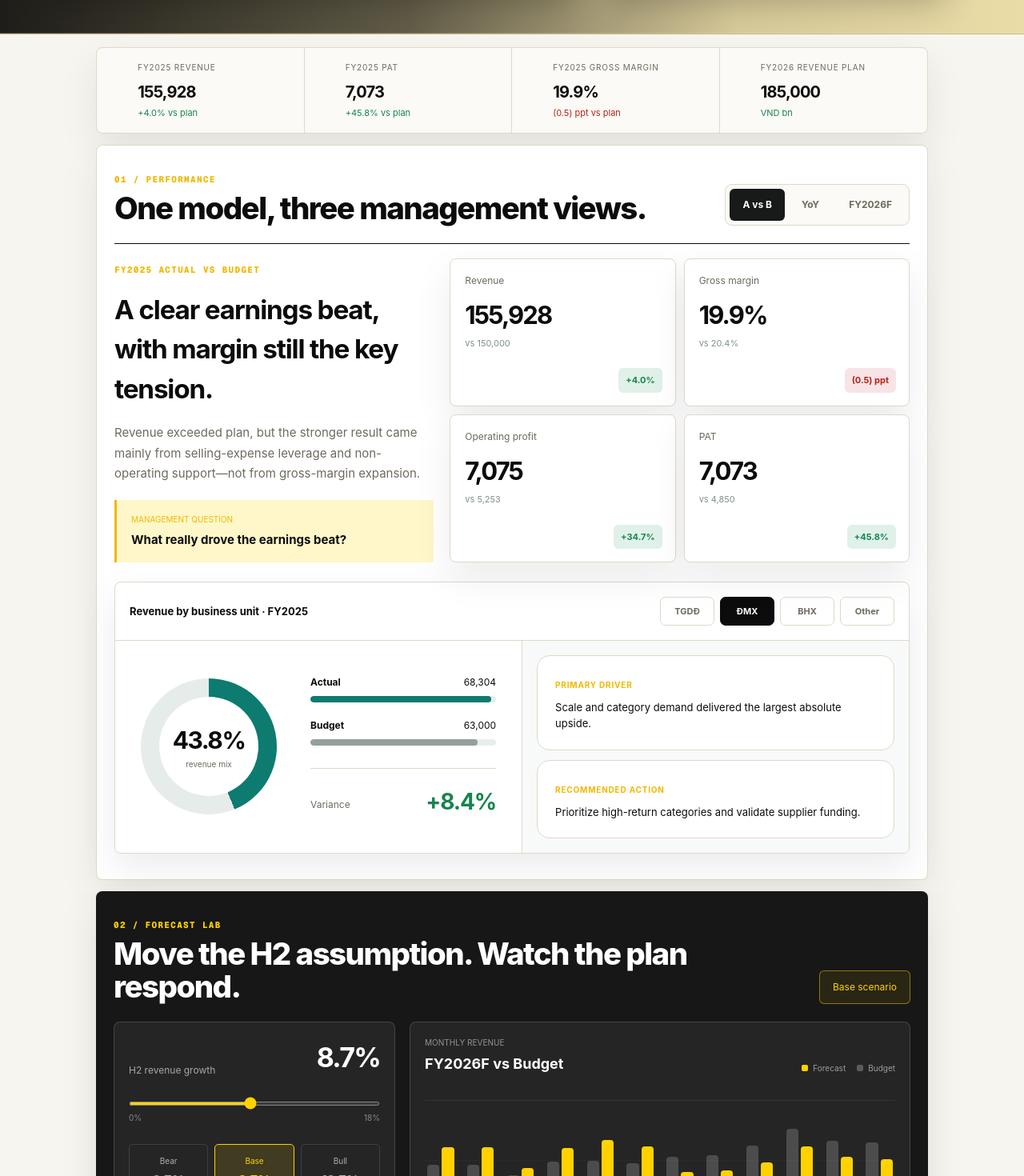
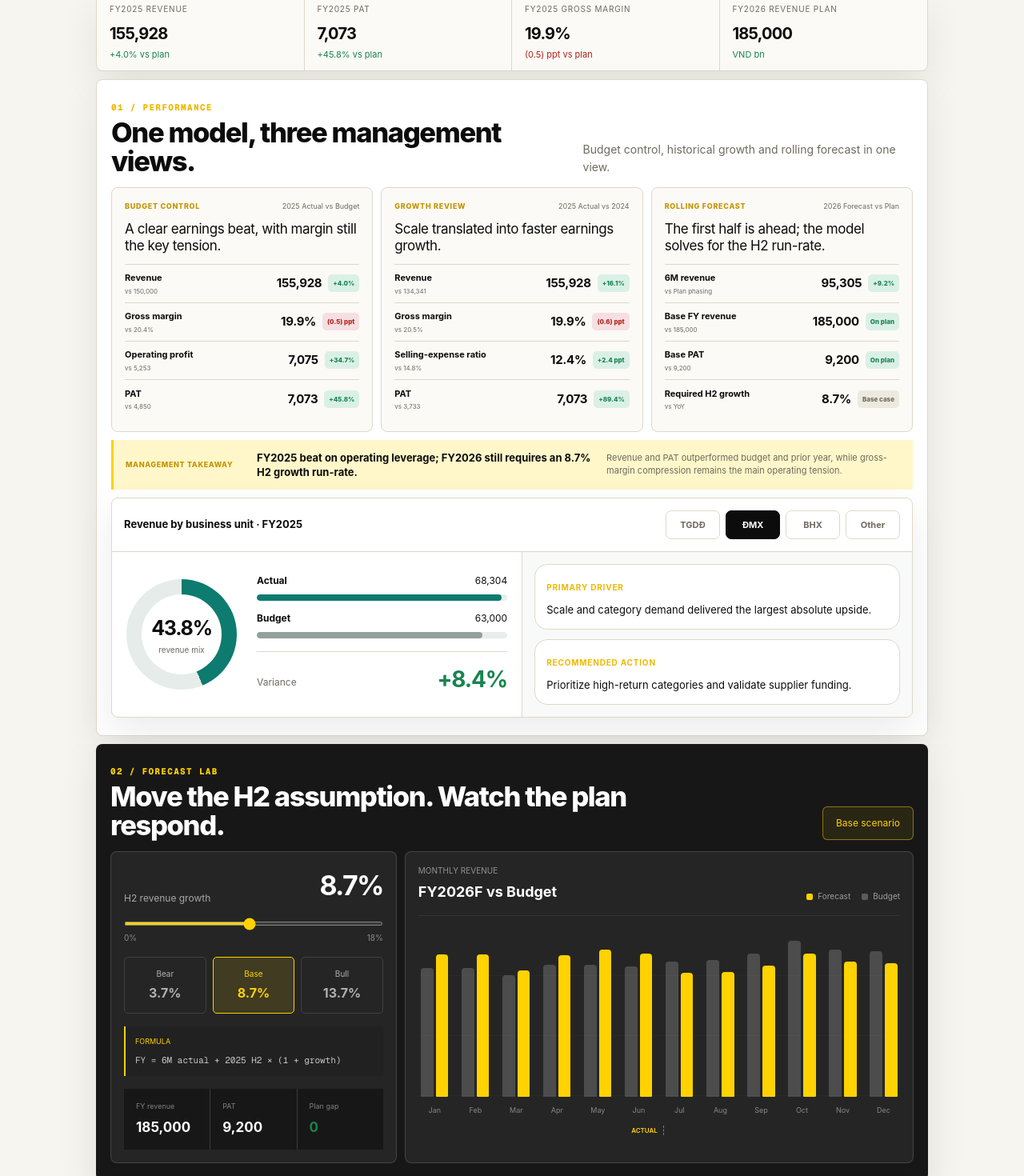
Before and after one commit to hoangnghiale238/mwg-fpa-interactive, a Next.js app: page / in a window 1280 px wide. Shown: the part 840-2310 px from the top of the page at 80% size. Built offline with nearby package versions, Linux system fonts and the light colour scheme.

Commit message:
Replace performance tabs with compact management cards

```diff
--- a/app/globals.css
+++ b/app/globals.css
@@ -2667,21 +2667,43 @@ footer a {
   width: min(1160px, calc(100% - 36px));
 }
 
+.hero {
+  min-height: 72vh;
+  padding-top: clamp(70px, 7vw, 92px);
+  padding-bottom: 38px;
+}
+
+.hero-copy {
+  padding: clamp(20px, 2.2vw, 26px);
+}
+
+.hero-panel {
+  padding: 18px;
+}
+
+.hero h1 {
+  margin: 14px 0;
+}
+
 .ticker {
   width: min(1040px, calc(100% - 36px));
-  margin: 16px auto 0;
+  margin: 10px auto 0;
   overflow: hidden;
   border: 1px solid var(--line);
   border-radius: 8px;
   box-shadow: 0 18px 48px rgba(12, 12, 12, 0.08);
 }
 
+.ticker div {
+  padding: 12px 16px;
+}
+
 .performance-section,
 .variance-section,
 .working-capital-section,
 .evidence-section {
-  margin-top: 14px;
-  padding: 28px 22px 32px;
+  margin-top: 10px;
+  padding: 20px 18px 22px;
   border: 1px solid var(--line);
   border-radius: 8px;
   background: #ffffff;
@@ -2690,14 +2712,14 @@ footer a {
 
 .dark-section,
 .model-section {
-  margin-top: 14px;
+  margin-top: 10px;
   padding: 0;
   background: transparent;
 }
 
 .dark-section > .section-shell,
 .model-section > .section-shell {
-  padding: 28px 22px 32px;
+  padding: 20px 18px 22px;
   border-radius: 8px;
   box-shadow: 0 18px 48px rgba(12, 12, 12, 0.1);
 }
@@ -2712,33 +2734,156 @@ footer a {
 }
 
 .section-heading {
-  gap: 20px;
-  margin-bottom: 22px;
+  gap: 14px;
+  margin-bottom: 14px;
 }
 
 .section-heading h2 {
-  margin-top: 6px;
-  font-size: clamp(28px, 3vw, 42px);
-}
-
-.performance-layout {
-  gap: 20px;
-  padding-top: 18px;
-  padding-bottom: 24px;
-}
-
-.management-question {
-  margin-top: 20px;
-}
-
-.metric-card {
-  min-height: 142px;
-  padding: 18px;
-}
-
-.metric-card strong {
-  margin-top: 11px;
-  font-size: 31px;
+  margin-top: 4px;
+  font-size: clamp(26px, 2.7vw, 38px);
+  line-height: 1.04;
+}
+
+.management-view-grid {
+  display: grid;
+  grid-template-columns: repeat(3, minmax(0, 1fr));
+  gap: 10px;
+}
+
+.management-view-card {
+  min-width: 0;
+  padding: 16px;
+  border: 1px solid var(--line);
+  border-radius: 8px;
+  background: #fbfaf6;
+}
+
+.management-view-card__header {
+  display: flex;
+  align-items: center;
+  justify-content: space-between;
+  gap: 8px;
+}
+
+.management-view-card__header span {
+  color: var(--teal-dark);
+  font-size: 9px;
+  font-weight: 800;
+  letter-spacing: 0.08em;
+  text-transform: uppercase;
+}
+
+.management-view-card__header small {
+  color: var(--muted);
+  font-size: 9px;
+}
+
+.management-view-card h3 {
+  min-height: 42px;
+  margin: 11px 0 12px;
+  font-size: 17px;
+  letter-spacing: -0.025em;
+  line-height: 1.22;
+}
+
+.management-metric-list {
+  border-top: 1px solid var(--line);
+}
+
+.management-metric-list > div {
+  display: grid;
+  grid-template-columns: minmax(0, 1fr) auto auto;
+  gap: 8px;
+  align-items: center;
+  min-height: 48px;
+  border-bottom: 1px solid var(--line);
+}
+
+.management-metric-list > div:last-child {
+  border-bottom: 0;
+}
+
+.management-metric-list span,
+.management-metric-list b,
+.management-metric-list small {
+  display: block;
+}
+
+.management-metric-list b {
+  font-size: 11px;
+}
+
+.management-metric-list small {
+  margin-top: 2px;
+  overflow: hidden;
+  color: var(--muted);
+  font-size: 8px;
+  text-overflow: ellipsis;
+  white-space: nowrap;
+}
+
+.management-metric-list strong {
+  font-size: 15px;
+  letter-spacing: -0.02em;
+}
+
+.management-metric-list em {
+  padding: 5px 6px;
+  border-radius: 5px;
+  font-size: 8px;
+  font-style: normal;
+  font-weight: 800;
+  white-space: nowrap;
+}
+
+.management-metric-list em.positive {
+  background: #daf0e7;
+  color: var(--positive);
+}
+
+.management-metric-list em.negative {
+  background: #f5dfe3;
+  color: var(--negative);
+}
+
+.management-metric-list em.neutral {
+  background: #ece9df;
+  color: var(--muted);
+}
+
+.management-takeaway {
+  display: grid;
+  grid-template-columns: 150px 1.15fr 1fr;
+  gap: 14px;
+  align-items: center;
+  margin: 10px 0;
+  padding: 13px 15px;
+  border-left: 3px solid var(--lime);
+  background: #fff7c9;
+}
+
+.management-takeaway > span {
+  color: var(--teal-dark);
+  font-size: 9px;
+  font-weight: 800;
+  letter-spacing: 0.07em;
+  text-transform: uppercase;
+}
+
+.management-takeaway strong {
+  font-size: 13px;
+  line-height: 1.4;
+}
+
+.management-takeaway p {
+  margin: 0;
+  color: var(--muted);
+  font-size: 11px;
+  line-height: 1.45;
+}
+
+.bu-panel {
+  margin-top: 10px;
 }
 
 .bu-selector,
@@ -2751,33 +2896,214 @@ footer a {
 .wc-explainer,
 .formula-list,
 .formula-detail {
+  padding: 15px;
+}
+
+.bu-visual {
+  grid-template-columns: 145px 1fr;
+  gap: 18px;
   padding: 18px;
 }
 
+.share-ring {
+  width: 138px;
+  height: 138px;
+}
+
+.share-ring > div {
+  width: 100px;
+  height: 100px;
+}
+
+.share-ring strong {
+  font-size: 25px;
+}
+
+.bu-bars > div {
+  margin-bottom: 13px;
+}
+
+.bu-variance {
+  margin-top: 16px !important;
+  padding-top: 13px;
+}
+
+.bu-commentary div {
+  padding: 14px;
+}
+
+.forecast-grid,
+.variance-layout {
+  gap: 10px;
+}
+
+.forecast-controls,
+.monthly-chart {
+  padding: 16px;
+}
+
+input[type="range"] {
+  margin-top: 20px;
+}
+
+.preset-row,
+.forecast-output {
+  margin-top: 16px;
+}
+
+.formula-chip {
+  margin-top: 16px;
+  padding: 12px;
+}
+
+.chart-area {
+  height: 250px;
+  margin-top: 16px;
+  padding-top: 14px;
+}
+
+.bars {
+  height: 195px;
+}
+
+.driver-list button {
+  min-height: 58px;
+  padding: 0 16px;
+}
+
 .driver-detail {
+  min-height: 348px;
   background: #171717;
   color: #ffffff;
 }
 
+.driver-detail h3 {
+  margin-top: 24px;
+}
+
+.driver-detail > strong {
+  font-size: 48px;
+}
+
+.driver-detail > p {
+  line-height: 1.55;
+}
+
+.driver-detail > div {
+  padding-top: 15px;
+}
+
+.wc-controls label {
+  margin-bottom: 16px;
+}
+
+.wc-output > div {
+  padding: 10px 0;
+}
+
+.wc-output .nwc-total {
+  margin-top: 10px;
+  padding: 14px;
+}
+
+.nwc-total strong {
+  font-size: 31px;
+}
+
+.wc-explainer p {
+  line-height: 1.55;
+}
+
+.wc-explainer code {
+  margin-top: 10px;
+  padding: 10px;
+}
+
 .model-flow {
   gap: 8px;
 }
 
 .model-flow article {
-  min-height: 180px;
-  padding: 18px;
+  min-height: 150px;
+  padding: 15px;
+}
+
+.model-flow h3 {
+  margin: 30px 0 9px;
 }
 
 .formula-lab {
   margin-top: 10px;
 }
 
+.formula-list button {
+  padding: 11px 10px;
+}
+
+.formula-detail h3 {
+  margin: 8px 0 14px;
+  font-size: 25px;
+}
+
+.formula-code {
+  padding: 16px;
+}
+
+.formula-meta {
+  margin-top: 12px;
+}
+
+.formula-meta div {
+  padding: 12px;
+}
+
+.preview-tabs {
+  margin-bottom: 10px;
+}
+
+.preview-frame {
+  height: clamp(320px, 46vw, 520px);
+}
+
+.preview-caption {
+  padding: 11px 4px;
+}
+
+.evidence-grid {
+  margin-top: 14px;
+}
+
 .evidence-grid article {
-  padding: 17px;
+  padding: 14px;
+}
+
+.evidence-grid strong {
+  margin-top: 12px;
+}
+
+.closing-section {
+  padding: 52px 0;
 }
 
 .closing-inner {
   width: min(1040px, calc(100% - 36px));
+  gap: 32px;
+}
+
+.closing-inner h2 {
+  margin: 12px 0;
+  font-size: clamp(32px, 3.6vw, 48px);
+}
+
+.closing-download {
+  padding-top: 19px;
+  padding-bottom: 19px;
+}
+
+footer {
+  gap: 24px;
+  padding-top: 24px;
+  padding-bottom: 24px;
 }
 
 @media (max-width: 1100px) {
@@ -2864,8 +3190,8 @@ footer a {
   }
 
   .hero {
-    padding-top: 42px;
-    padding-bottom: 48px;
+    padding-top: 30px;
+    padding-bottom: 32px;
   }
 
   .hero-copy,
@@ -2901,11 +3227,15 @@ footer a {
   .performance-section,
   .variance-section,
   .working-capital-section,
-  .evidence-section,
+  .evidence-section {
+    padding-top: 18px;
+    padding-bottom: 20px;
+  }
+
   .model-section,
   .dark-section {
-    padding-top: 62px;
-    padding-bottom: 68px;
+    padding-top: 0;
+    padding-bottom: 0;
   }
 
   .section-heading {
@@ -2919,9 +3249,19 @@ footer a {
     overflow-x: auto;
   }
 
-  .metric-grid,
+  .management-view-grid,
   .evidence-grid {
     grid-template-columns: 1fr;
+  }
+
+  .management-takeaway {
+    display: block;
+  }
+
+  .management-takeaway strong,
+  .management-takeaway p {
+    display: block;
+    margin-top: 8px;
   }
 
   .bu-panel {
--- a/app/page.tsx
+++ b/app/page.tsx
@@ -221,7 +221,6 @@ function AppIcon({ name }: { name: "arrow" | "download" | "check" | "grid" }) {
 export default function Home() {
   const [scenario, setScenario] = useState<ScenarioName>("Base");
   const [h2Growth, setH2Growth] = useState(scenarioPresets.Base);
-  const [activeView, setActiveView] = useState<ViewName>("plan");
   const [activeBu, setActiveBu] = useState(1);
   const [activeDriver, setActiveDriver] = useState(0);
   const [dso, setDso] = useState(0.6);
@@ -288,7 +287,6 @@ export default function Home() {
     if (exact) setScenario(exact[0]);
   };
 
-  const currentView = viewData[activeView];
   const currentFormula = formulaLibrary[activeFormula];
   const currentPreview = previewLibrary[activePreview];
 
@@ -416,39 +414,44 @@ export default function Home() {
             <span className="section-index">01 / PERFORMANCE</span>
             <h2>One model, three management views.</h2>
           </div>
-          <div className="view-tabs" role="tablist" aria-label="Performance view">
-            <button className={activeView === "plan" ? "active" : ""} onClick={() => setActiveView("plan")}>A vs B</button>
-            <button className={activeView === "yoy" ? "active" : ""} onClick={() => setActiveView("yoy")}>YoY</button>
-            <button className={activeView === "forecast" ? "active" : ""} onClick={() => setActiveView("forecast")}>FY2026F</button>
-          </div>
+          <p className="section-copy">Budget control, historical growth and rolling forecast in one view.</p>
         </div>
 
-        <div className="performance-layout">
-          <div className="performance-summary">
-            <span className="data-eyebrow">{currentView.eyebrow}</span>
-            <h3>{currentView.title}</h3>
-            <p>{currentView.takeaway}</p>
-            <div className="management-question">
-              <span>Management question</span>
-              <strong>
-                {activeView === "plan"
-                  ? "What really drove the earnings beat?"
-                  : activeView === "yoy"
-                    ? "Did scale improve operating productivity?"
-                    : "What H2 run-rate closes the FY2026 plan?"}
-              </strong>
-            </div>
-          </div>
-          <div className="metric-grid">
-            {currentView.metrics.map((metric) => (
-              <article className="metric-card" key={metric.label}>
-                <span>{metric.label}</span>
-                <strong>{metric.actual}</strong>
-                <small>vs {metric.comparison}</small>
-                <em className={metric.tone}>{metric.delta}</em>
+        <div className="management-view-grid">
+          {([
+            ["plan", "Budget control", "2025 Actual vs Budget"],
+            ["yoy", "Growth review", "2025 Actual vs 2024"],
+            ["forecast", "Rolling forecast", "2026 Forecast vs Plan"],
+          ] as const).map(([key, skill, label]) => {
+            const view = viewData[key];
+            return (
+              <article className="management-view-card" key={key}>
+                <div className="management-view-card__header">
+                  <span>{skill}</span>
+                  <small>{label}</small>
+                </div>
+                <h3>{view.title}</h3>
+                <div className="management-metric-list">
+                  {view.metrics.map((metric) => (
+                    <div key={metric.label}>
+                      <span>
+                        <b>{metric.label}</b>
+                        <small>vs {metric.comparison}</small>
+                      </span>
+                      <strong>{metric.actual}</strong>
+                      <em className={metric.tone}>{metric.delta}</em>
+                    </div>
+                  ))}
+                </div>
               </article>
-            ))}
-          </div>
+            );
+          })}
+        </div>
+
+        <div className="management-takeaway">
+          <span>Management takeaway</span>
+          <strong>FY2025 beat on operating leverage; FY2026 still requires an 8.7% H2 growth run-rate.</strong>
+          <p>Revenue and PAT outperformed budget and prior year, while gross-margin compression remains the main operating tension.</p>
         </div>
 
         <div className="bu-panel">
```
